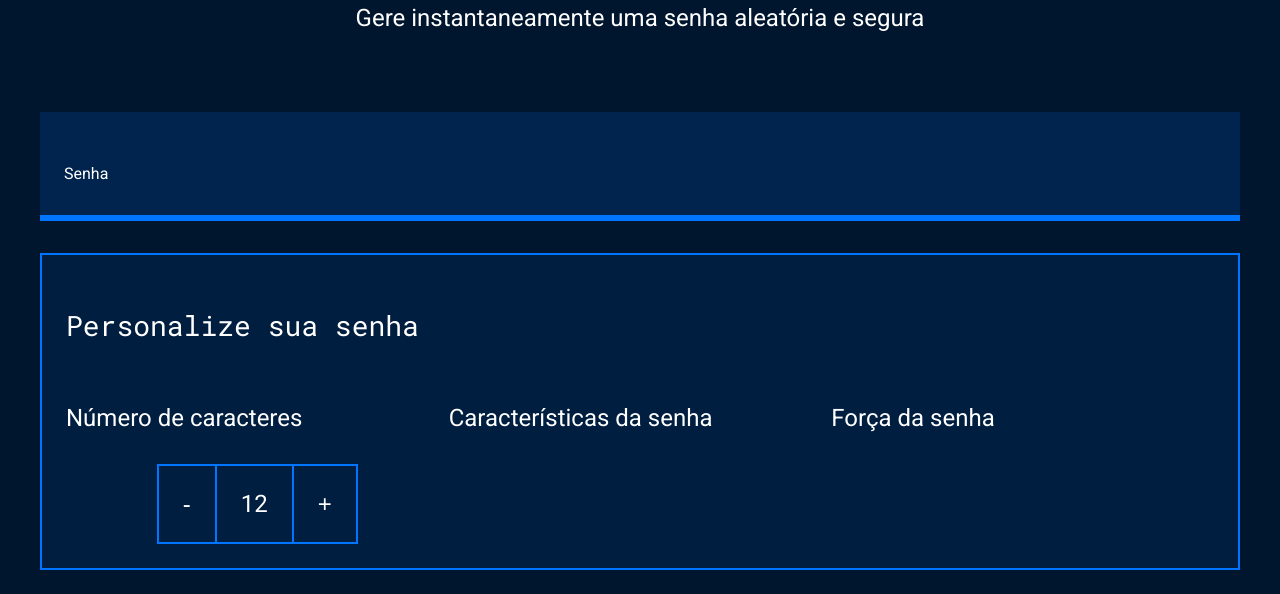
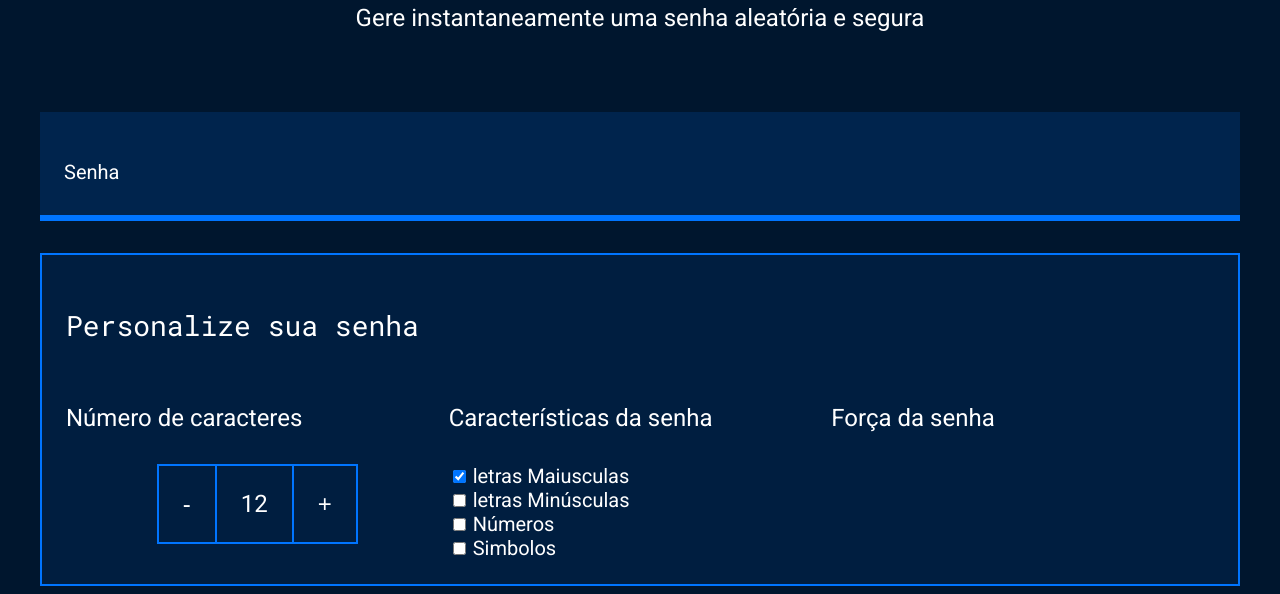
Before and after one commit to mellinda009/terceiro-repositorio2, a plain HTML site: page index.html in a window 1280 px wide. Shown: the part 214-808 px from the top of the page. Drawn offline with Linux system fonts and the light colour scheme.

Commit message:
aula 17/06

```diff
--- a/index.html
+++ b/index.html
@@ -33,16 +33,20 @@
                 <div class="parametro-senha">
                     <h4 class="parametro-senha__titulo">Características da senha</h4>
                     <div class="parametro-senha-checkbox">
-
+                        <input name="maiusculo" type="checkbox" class="checkbox" checked >
+                        <label for="maiusculo"> letras Maiusculas </label>
                     </div>
                     <div class="parametro-senha-checkbox">
-
+                        <input name="maiusculo" type="checkbox" class="checkbox">
+                        <label for="maiusculo"> letras Minúsculas </label>
                     </div>
                     <div class="parametro-senha-checkbox">
-
+                        <input name="numero" type="checkbox" class="checkbox">
+                        <label for="numero"> Números </label>
                     </div>
                     <div class="parametro-senha-checkbox">
-
+                         <input name="simbolo" type="checkbox" class="checkbox">
+                         <label for="simbolo"> Simbolos </label>
                     </div>
                 </div>
                 <div class="parametro-senha">
--- a/style.css
+++ b/style.css
@@ -108,6 +108,17 @@ body{
     font-size: 24px;
 }
 
+    .checkbo{
+        width: 20px;
+        height: 20px;
+        cursor: pointer;
+
+    }
+
+    label{
+        font-size: 20px;
+    }
+
 @media screen and (min-width: 768px) {
     .parametro-coluna__senha{
         flex-direction: row;
```
